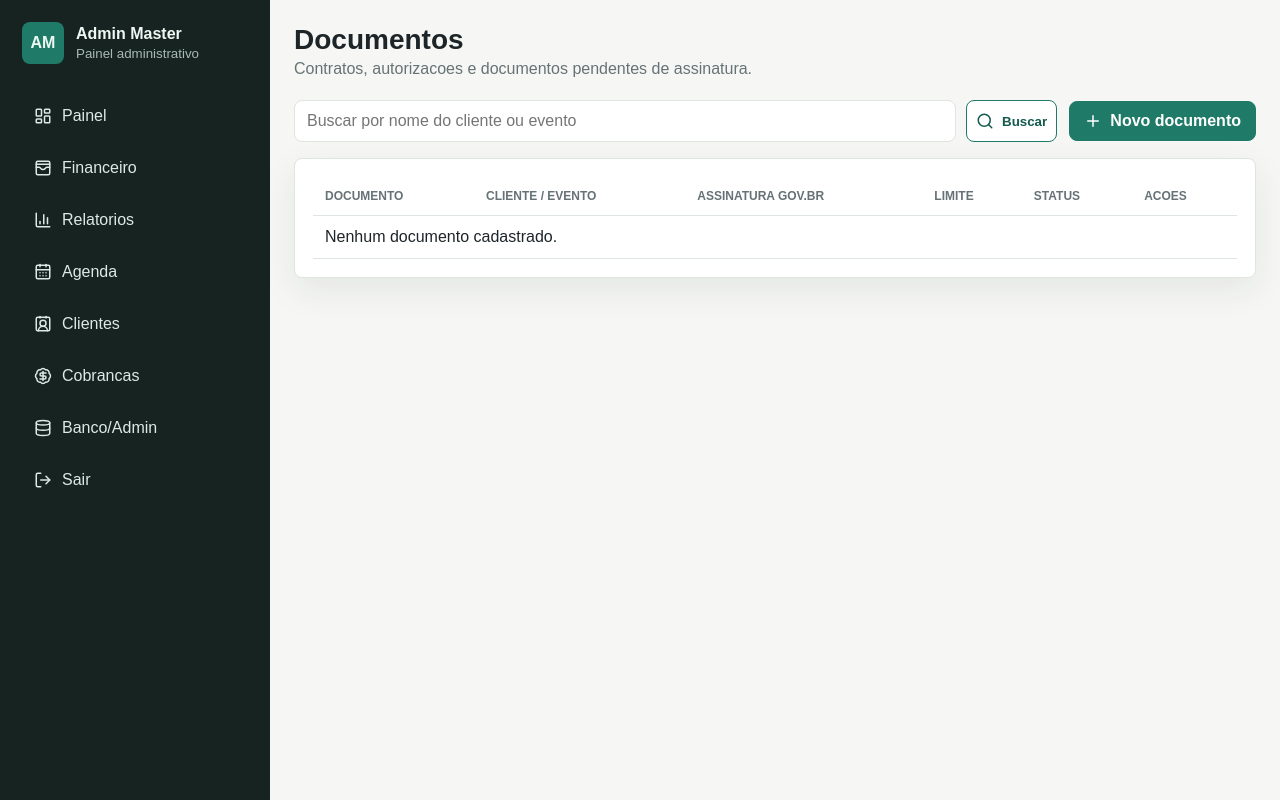
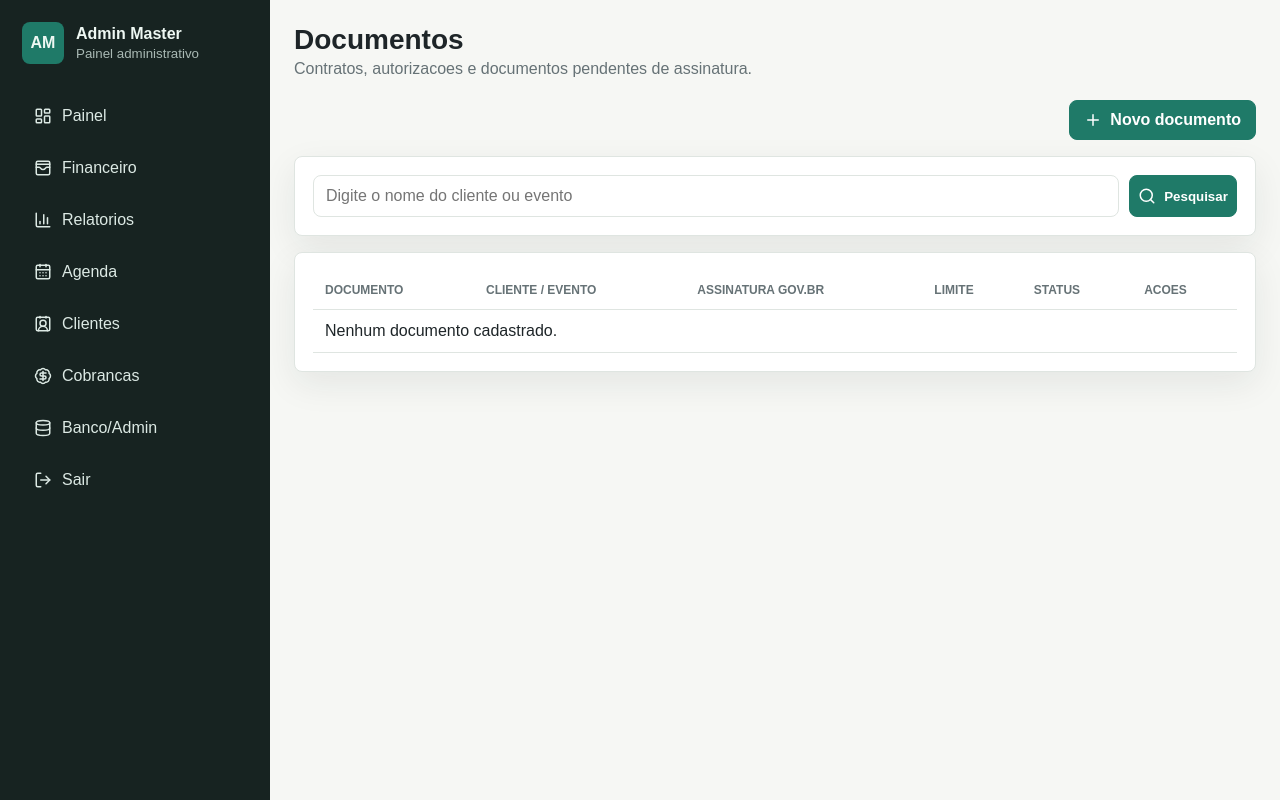
Before and after one commit to falcao27/CRM_Fotografos, a Django app: page /documentos/ in a window 1280 px wide. Run offline with Django 5.2, Linux system fonts and the light colour scheme; a user stored in the database is signed in; data comes from the database, SQL or seed files in the repository; data that the repository does not hold is empty.

Commit message:
Destaca filtro de pesquisa em documentos

```diff
--- a/crm/tests.py
+++ b/crm/tests.py
@@ -66,6 +66,8 @@ class EventoDocumentoFlowTests(TestCase):
         self.assertContains(response, "Contrato de Ana")
         self.assertNotContains(response, "Contrato de Carlos")
         self.assertContains(response, 'value="Ana"')
+        self.assertContains(response, "Pesquisar")
+        self.assertContains(response, "Limpar filtro")
 
     def test_formulario_evento_exibe_campos_e_previa_do_contrato(self):
         response = self.client.get(reverse("evento_novo"))
--- a/static/crm/styles.css
+++ b/static/crm/styles.css
@@ -1110,6 +1110,14 @@ th {
   display: flex;
   gap: 10px;
   flex: 1;
+}
+
+.document-search-panel {
+  margin-bottom: 16px;
+}
+
+.document-search-panel .search input {
+  min-width: 240px;
 }
 
 .pipeline-report {
--- a/templates/crm/documentos.html
+++ b/templates/crm/documentos.html
@@ -5,11 +5,18 @@
 
 {% block content %}
 <section class="toolbar">
-  <form class="search" method="get">
-    <input type="search" name="q" value="{{ busca }}" placeholder="Buscar por nome do cliente ou evento" aria-label="Buscar documentos por nome">
-    <button class="button ghost" type="submit"><i data-lucide="search"></i>Buscar</button>
+  <span></span>
+  <a class="button" href="{% url 'documento_novo' %}"><i data-lucide="plus"></i>Novo documento</a>
+</section>
+
+<section class="panel document-search-panel">
+  <form class="search" method="get" action="{% url 'documentos' %}" role="search">
+    <input type="search" name="q" value="{{ busca }}" placeholder="Digite o nome do cliente ou evento" aria-label="Buscar documentos por nome">
+    <button class="button" type="submit"><i data-lucide="search"></i>Pesquisar</button>
+    {% if busca %}
+      <a class="button ghost" href="{% url 'documentos' %}"><i data-lucide="x"></i>Limpar filtro</a>
+    {% endif %}
   </form>
-  <a class="button" href="{% url 'documento_novo' %}"><i data-lucide="plus"></i>Novo documento</a>
 </section>
 
 <section class="panel">
```
